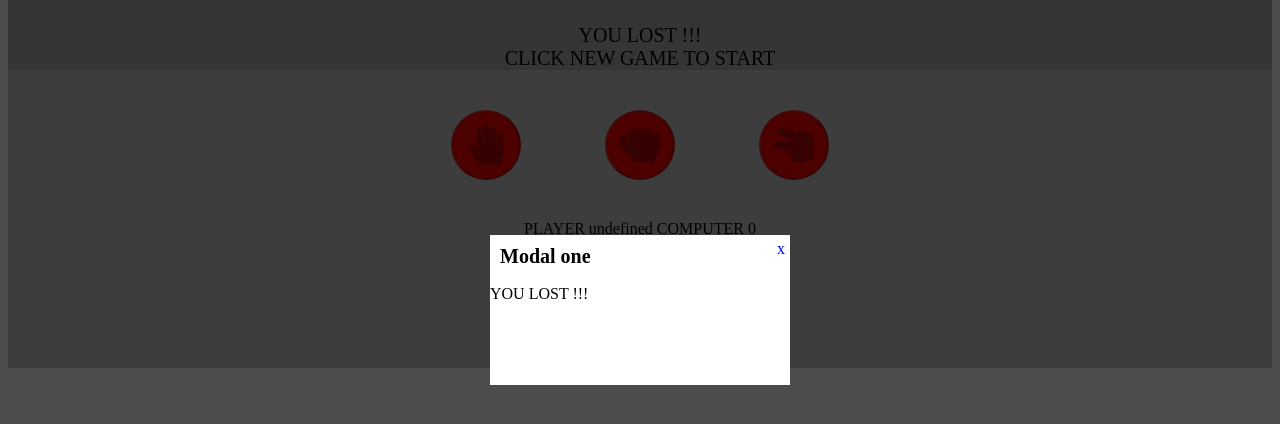
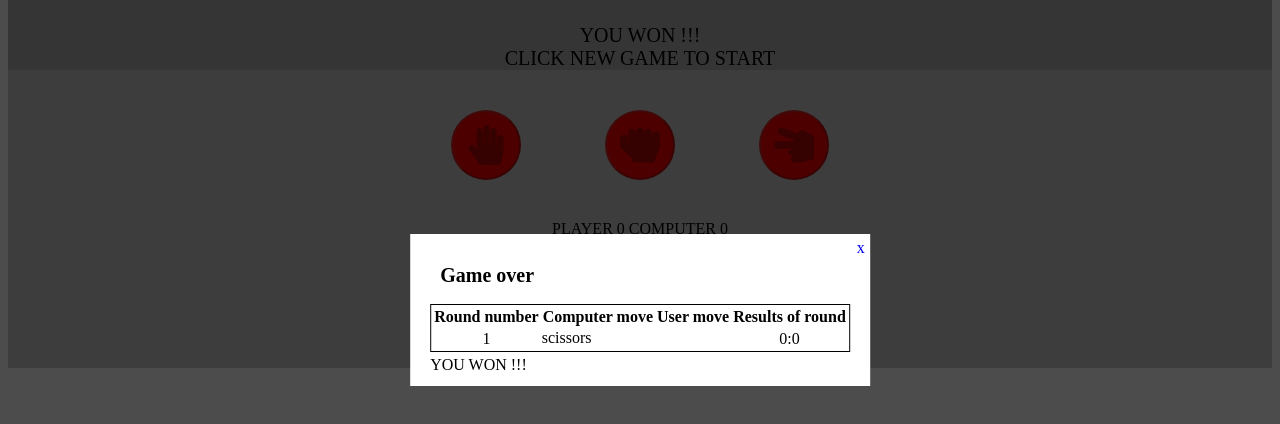
Before and after one commit to adriannadyga/rock-paper-scissors, a website: page index.html in a window 1280 px wide. Both pictures are taken after a click on the button 486 px from the left and 188 px from the top of the page. Shown: the part 90-514 px from the top of the page. Drawn offline with Linux system fonts and the light colour scheme.

Commit message:
Add table

```diff
--- a/index.html
+++ b/index.html
@@ -42,7 +42,19 @@
   <div class="overlay" id="modal-overlay">
     <div class="modal" id="modal-one">
       <a href="#" class="close">x</a>
-      <header>Modal one</header>
+      <header>Game over</header>
+      <div class="content">
+        <div class="progress">
+          <table id="table">
+            <tr>
+              <th>Round number</th>
+              <th>Computer move</th>
+              <th>User move</th>
+              <th>Results of round</th>
+            </tr>
+          </table>
+        </div>
+      </div>
       <div id="alert" class="alerts"></div>
     </div>
   </div>
--- a/js/script.js
+++ b/js/script.js
@@ -12,10 +12,14 @@ var text = document.getElementById('alert');
 
 //zmienne w obiekcie
 var params = {
+  roundNumber: 0,
   playerScore: 0,
+  playerText: '',
   compScore: 0,
-  roundsToWin: 0
-}
+  compChoice: '',
+  roundsToWin: 0,
+  progress: []
+};
 
 //zmienne
 /*var playerScore = 0;
@@ -45,13 +49,22 @@ function showModal(){
     modals[i].classList.remove('show');
     modals[i].classList.add('show');
   }
-  if (params.PlayerScore >= params.roundsToWin){
+  var newHTML = '<table><thead><tr><th>Rounds | </th><th>Your Move | </th><th>Computer Move | </th><th>Round Result | </th><th></tr></thead><tbody>';
+    for (i = 0; i < params.progress.length; i++) {
+      newHTML += '<tr><td>' +
+      params.progress[i].roundNumber + '</td></td>' +
+      params.progress[i].compScore + ':' + params.progress[i].playerScore + '</td></tr>'
+  }
+  newHTML += '</tbody><table>';
+  modals.innerHTML = newHTML;
+  if (params.playerScore >= params.roundsToWin){
     text.innerHTML = 'YOU WON !!!';
   }
   else if (params.compScore >= params.roundsToWin){
     text.innerHTML = 'YOU LOST !!!';
   }
 }
+
 
 //funkcja zamykająca modal po kliknięciu na elemencie z klasą close
 var hideModal = function (event) {
@@ -85,7 +98,7 @@ var compare = function(userMove, compChoice){
 } else if ((userMove == 'paper') && (compChoice == 'rock') ||
     (userMove == 'rock') && (compChoice == 'scissors') ||
     (userMove == 'scissors') && (compChoice == 'paper')) {
-      params.PlayerScore++;
+      params.playerScore++;
       return 'YOU WON';
 } else {
     params.compScore++;
@@ -121,7 +134,7 @@ function outputResult(compareResult, playerText, compText){
 
 //funkcja wyświetlająca wynik rozgrywki (sumuje poszczególne rundy)
 var scoresResult = function(){
-  result.innerHTML = 'PLAYER ' + params.PlayerScore + ' COMPUTER ' + params.compScore;
+  result.innerHTML = 'PLAYER ' + params.playerScore + ' COMPUTER ' + params.compScore;
 }
 
 //nowa gra
@@ -139,15 +152,16 @@ btnNewGame.addEventListener('click', function(){
 
 //funkcja resetująca grę
 var resetGame = function(){
-  params.PlayerScore = 0;
+  params.roundNumber = 0;
+  params.playerScore = 0;
   params.compScore = 0;
-  result.innerHTML = ''
-  output.innerHTML = ''
+  result.innerHTML = '';
+  output.innerHTML = '';
 }
 
 //koniec gry
 function endOfGame() {
-  if (params.PlayerScore >= params.roundsToWin){
+  if (params.playerScore >= params.roundsToWin){
     output.innerHTML = 'YOU WON !!! <br> click new game to start';
     buttonDisabled();
     showModal();
@@ -162,10 +176,41 @@ function endOfGame() {
 //funkcja playerMove
 var playerMove = function(userMove){
   var compChoice = computerMove();
+  params.roundNumber++;
   var compareResult = compare(userMove, compChoice);
   var playerText = userMove;
   var compText = compChoice;
   outputResult(compareResult, playerText, compText);
   scoresResult();
+  //dodawanie obiektów do tabeli
+  params.progress.push({
+    roundNumber: params.roundNumber,
+    compScore: params.compScore,
+    compChoice: params.compChoice,
+    playerScore: params.playerScore,
+    playerText: params.playerText}
+  );
+  //dodawanie tabeli
+  var myTable = document.getElementById('table');
+  var tbody = myTable.querySelector('tbody');
+
+  for (var i = 0; i < params.progress.length; i++){
+    var row = document.createElement('tr');
+
+    var roundNumber = document.createElement('td')
+    roundNumber.innerText = params.progress[i].roundNumber;
+
+    var computerChoice = document.createElement('td')
+    computerChoice.innerText = params.progress[i].compChoice;
+
+    var userChoice = document.createElement('td')
+    userChoice.innerText = params.progress[i].playerText;
+
+    var roundPoints = document.createElement('td')
+    roundPoints.innerText = params.progress[i].compScore + ':' + params.progress[i].playerScore;
+
+  }
+  row.append(roundNumber, compChoice, userChoice, roundPoints);
+  tbody.append(row);
   endOfGame();
 };
--- a/sass/style.scss
+++ b/sass/style.scss
@@ -53,8 +53,8 @@
 
 .modal {
     display: none;
+    padding: 20px;
     background: #fff;
-    width: 300px;
     position: absolute;
     top: 50%;
     left: 50%;
@@ -72,8 +72,21 @@
         padding: 5px;
         text-decoration: none;
     }
+    .content {
+        .progress {
+            display: inline-block;
+            width: 100%;
+            table {
+                border: 1px solid black;
+
+                td {
+                    text-align: center;
+                }
+            }
+        }
+    }
     .alerts {
-        height: 100px;
+        height: 10px;
     }
 }
 .modal.show {
```
Also changed, not shown: css/style.css, 1 other file.
